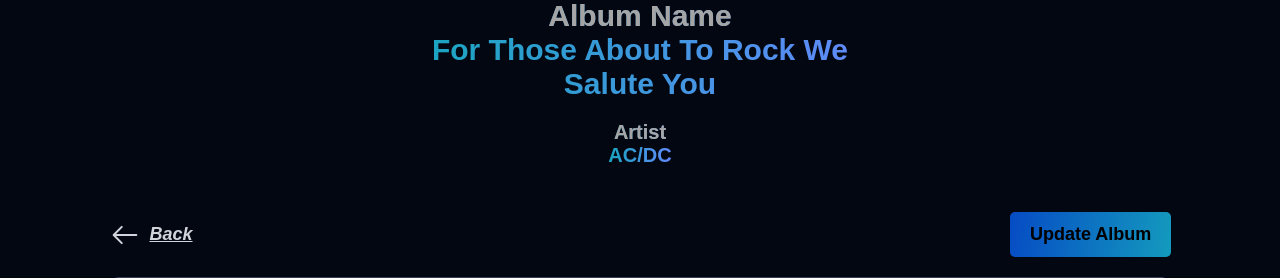
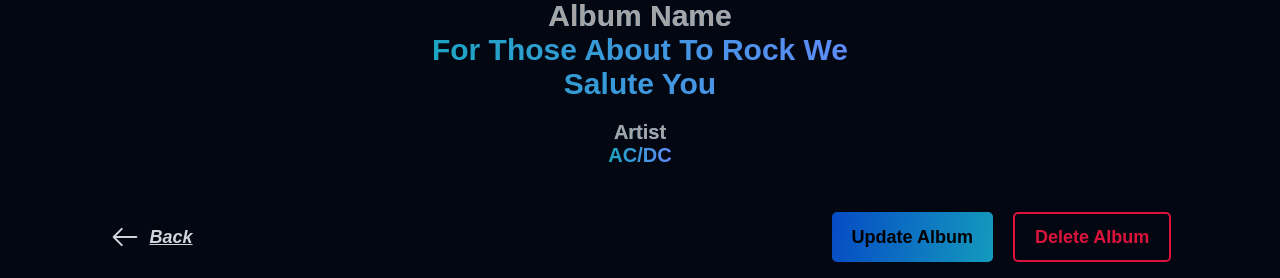
Before and after one commit to Daniel-Ezekiel/chinook-music-store, a PHP site: page /project/details.php?id=1 in a window 1280 px wide. Shown: the part 150-428 px from the top of the page. Run offline with PHP 8.4, Linux system fonts and the light colour scheme; data comes from the database, SQL or seed files in the repository; some web fonts are replaced.

Commit message:
feat: added delete feature to the details page for each album

```diff
--- a/css/default.css
+++ b/css/default.css
@@ -58,6 +58,12 @@ div.back-btn a {
   color: var(--secondary-text-color);
 }
 
+.delete-btn {
+  background-color: transparent;
+  color: #dc143c;
+  border: 0.25rem solid #dc143c;
+}
+
 p.message {
   margin-top: 5rem;
 }
--- /dev/null
+++ b/css/delete-modal.css
@@ -0,0 +1,65 @@
+@import "default.css";
+@import "variables.css";
+
+/* Delete modal styling */
+div.modal_overlay {
+  position: fixed;
+  top: 0;
+  left: 0;
+  height: 100dvh;
+  width: 100dvw;
+  background-color: rgba(0, 0, 0, 0.2);
+  backdrop-filter: blur(0.5rem);
+
+  display: none;
+  place-items: center;
+}
+
+div.modal {
+  margin: 2rem;
+  max-width: 55rem;
+  display: flex;
+  flex-direction: column;
+  gap: 2rem;
+  border-radius: 1rem;
+  padding: 5rem 3rem;
+  box-shadow: rgba(17, 17, 26, 0.1) 0px 1px 0px,
+    rgba(17, 17, 26, 0.1) 0px 8px 24px, rgba(17, 17, 26, 0.1) 0px 16px 48px;
+  background-color: var(--secondary-bg-color);
+  z-index: 1;
+}
+
+div.modal h5,
+div.modal p {
+  margin: 0;
+  text-align: center;
+}
+
+div.modal h5 {
+  font-size: 3rem;
+  font-weight: 900;
+}
+
+div.modal span {
+  font-weight: 700;
+}
+
+div.modal form {
+  margin-top: 2.5rem;
+  display: flex;
+  justify-content: center;
+  align-items: center;
+  flex-direction: row;
+  padding: 0;
+  gap: 3rem;
+}
+
+div.modal .delete-btn {
+  background-color: #dc143c;
+  color: var(--main-text-color);
+}
+
+div.active {
+  display: grid;
+  transition: all ease-in-out 0.4s;
+}
--- a/css/details.css
+++ b/css/details.css
@@ -1,5 +1,6 @@
 @import "default.css";
 @import "variables.css";
+@import "./delete-modal.css";
 @import "table.css";
 
 header {
@@ -50,15 +51,22 @@ h3 {
   max-width: 90%;
   margin: 0 auto 2rem;
   display: flex;
+  flex-direction: column;
   justify-content: space-between;
   align-items: center;
+  gap: 2rem;
 }
 
 div.back-btn a {
   margin-top: 0;
 }
 
-div.update-btn a {
+div.page-actions {
+  display: flex;
+  gap: 2rem;
+}
+
+div.page-actions a {
   display: flex;
   justify-content: center;
   align-items: center;
@@ -66,8 +74,15 @@ div.update-btn a {
   border-radius: 0.5rem;
 
   font-weight: 600;
+  text-align: center;
   text-decoration: none;
   color: #000;
+}
+
+@media screen and (min-width: 540px) {
+  .top-container {
+    flex-direction: row;
+  }
 }
 
 @media screen and (min-width: 1280px) {
--- a/css/table.css
+++ b/css/table.css
@@ -57,11 +57,7 @@ td a:hover {
   transition: transform ease-in-out 0.4s;
 }
 
-td .delete-btn {
-  background-color: transparent;
-  color: #dc143c;
-  border: 0.25rem solid #dc143c;
-}
+/* td  */
 
 td.actions-cell {
   width: 42rem;
--- a/details.php
+++ b/details.php
@@ -21,6 +21,8 @@
         if(isset($_GET["id"])){
             // Grabbing the album id from the GET query parameter
             $album_id = $_GET["id"];
+            $album_title;
+            $artist_name;
 
             // Query to selectthe appropriate ablum using the album id from the GET parameter
             $sql_album = "SELECT albums.Title as AlbumTitle, artists.Name as ArtistName from albums JOIN artists ON albums.ArtistId = artists.ArtistId WHERE albums.AlbumId = $album_id";
@@ -29,25 +31,45 @@
 
             $album_details = $conn->query($sql_album);
             $tracks = $conn->query($sql_tracks);
+
+            // From the database query response for album details, update the values for the album_title and artist_name variables
+            while($album_detail = $album_details->fetch_assoc()){
+                $album_title = $album_detail["AlbumTitle"];
+                $artist_name = $album_detail["ArtistName"];
+            }
+        }
+
+        // PHP Code to handle album deletion
+        if($_SERVER["REQUEST_METHOD"] == "POST"){
+            // Getting the album id to setup the deletion task
+            $album_id = $_POST["AlbumId"];
+
+            // query to delete album
+            $sql_delete_album = "DELETE FROM albums WHERE AlbumId = $album_id";
+            // query to delete tracks for the selected album
+            $sql_delete_albumTracks = "DELETE FROM tracks WHERE AlbumId = $album_id";
+
+            $conn->query($sql_delete_album);
+            $conn->query($sql_delete_albumTracks);
+
+            // Redirect to the page containing the deleted album
+            header("Location: /project");
         }
     ?>
 
     <header>
         <h1 class="gradient-bg1 gradient-text-color-support">.Chinook Music Store.</h1>
-        <?php
-                // From the database query response, display the album title and artist name
-                while($album_detail = $album_details->fetch_assoc()){
-                    echo "<h2 class=\"gradient-bg2 gradient-text-color-support\">";
-                        echo "<span>Album Name</span>";
-                        echo "<span>" . $album_detail["AlbumTitle"] . "</span>";
-                    echo "</h2>";
 
-                    echo "<h3 class=\"gradient-bg2 gradient-text-color-support\">";
-                        echo "<span>Artist</span>";
-                        echo "<span>" . $album_detail["ArtistName"] . "</span>";
-                    echo "</h3>";
-                }
-        ?>
+        <h2 class="gradient-bg2 gradient-text-color-support">
+            <span>Album Name</span>
+            <span><?php echo "$album_title" ?></span>
+        </h2>
+
+        <h3 class="gradient-bg2 gradient-text-color-support">
+            <span>Artist</span>
+            <span><?php echo "$artist_name" ?></span>
+        </h3>
+
     </header>
 
     <main>
@@ -59,11 +81,13 @@
                 </a>
             </div>
 
-            <div class="update-btn">
+            <div class="page-actions">
                 <?php
                     // Handle routing to the page for updating album details
                     echo "<a class=\"gradient-bg3\" href=\"/project/insert-album.php?id=" . $album_id . "\">";
                     echo "Update Album</a>";
+
+                    echo "<button type=\"button\" class=\"action delete-btn\" data-album-Id=\"$album_id\" data-album-Title=\"$album_title\" data-artist-Name=\"$artist_name\">Delete Album</button>";
                 ?>
             </div>
         </div>
@@ -120,7 +144,30 @@
                 </table>
             </div>
         </div>
+
+        <!-- Delete modal -->
+        <div class="modal_overlay">
+            <div class="modal">
+                <h5>Delete Album</h5>
+
+                <p>Are you sure you want to delete Album <span class="gradient-bg1 gradient-text-color-support modal-info id">25</span>: <span class="gradient-bg1 gradient-text-color-support modal-info title">Album Title</span> by <span class="gradient-bg1 gradient-text-color-support modal-info artist-name">Artist name</span> including <span class="gradient-bg1 gradient-text-color-support modal-info">all its tracks</span>?</p>
+
+                <form method="post" id="delete-form">
+                    <button type="button" class="modal-btn cancel-btn">Cancel</button>
+                    <button type=submit class="modal-btn delete-btn">Delete</button>
+
+                    <input class="modal-form album-id" type="hidden" name="AlbumId">
+                    <input class="modal-form album-title" type="hidden" name="AlbumTitle">
+                    <input class="modal-form artist-name" type="hidden" name="ArtistName">
+                </form>
+            </div>
+        </div>
     </main>
-    <?php $conn->close() ?>
+
+    <script defer src="/project/js/script.js"></script>
+    <?php
+        // Closing the connection
+        $conn->close();
+    ?>
 </body>
 </html>
```
Also changed, not shown: css/style.css (+1 -63 lines).
